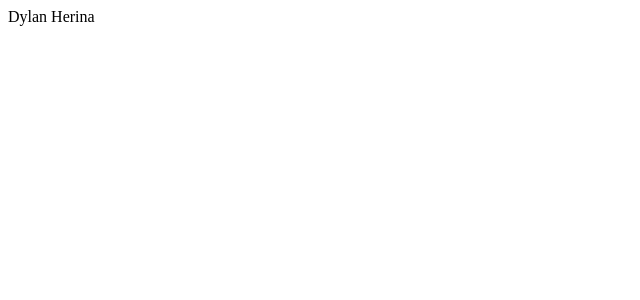
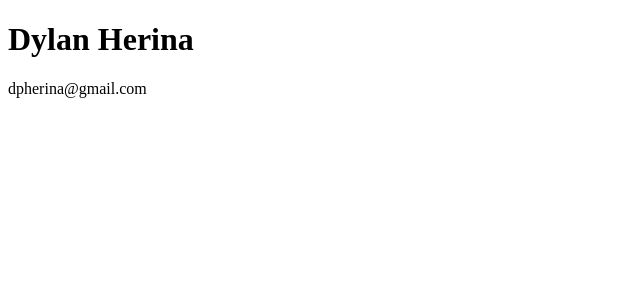
Before and after one commit to dpherina/dpherina.github.io, a React (Create React App) app: page / in a window 1280 px wide. Shown: the top 300 px of the page, without its empty margins (0-640 px from the left). Built offline with nearby package versions, Linux system fonts and the light colour scheme.

Commit message:
added email address + build

```diff
--- a/src/App.js
+++ b/src/App.js
@@ -2,8 +2,14 @@ import React from 'react';
 function App() {
   return (
     <div className="max-w-sm rounded overflow-hidden shadow-lg">
-          Dylan Herina
+          <h1>
+              Dylan Herina
+          </h1>
+          <div>
+              dpherina@gmail.com
+          </div>
     </div>
+
   );
 }
 export default App;
```
Also changed, not shown: 8 other files (tests, documents, lock files or other folders).
